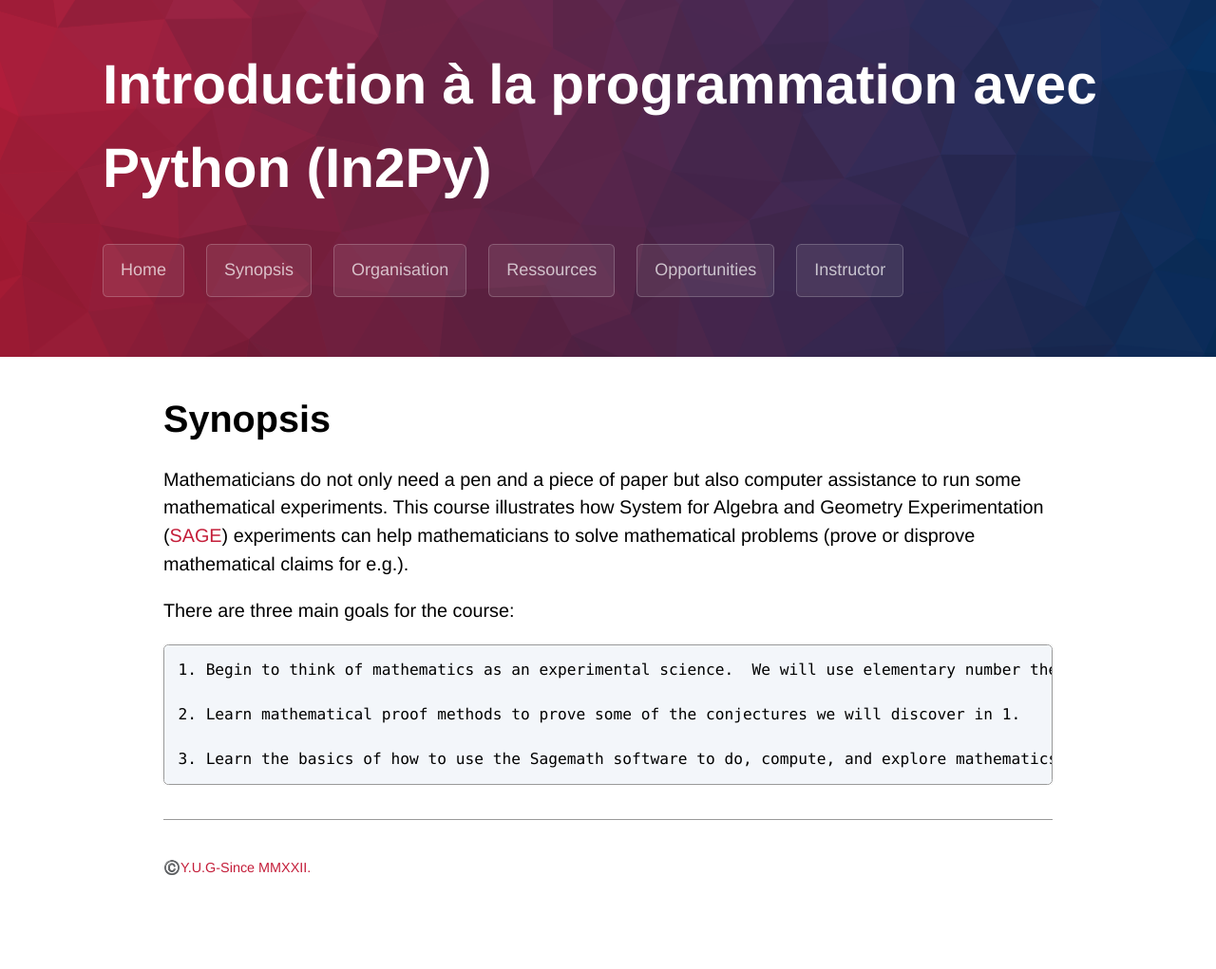
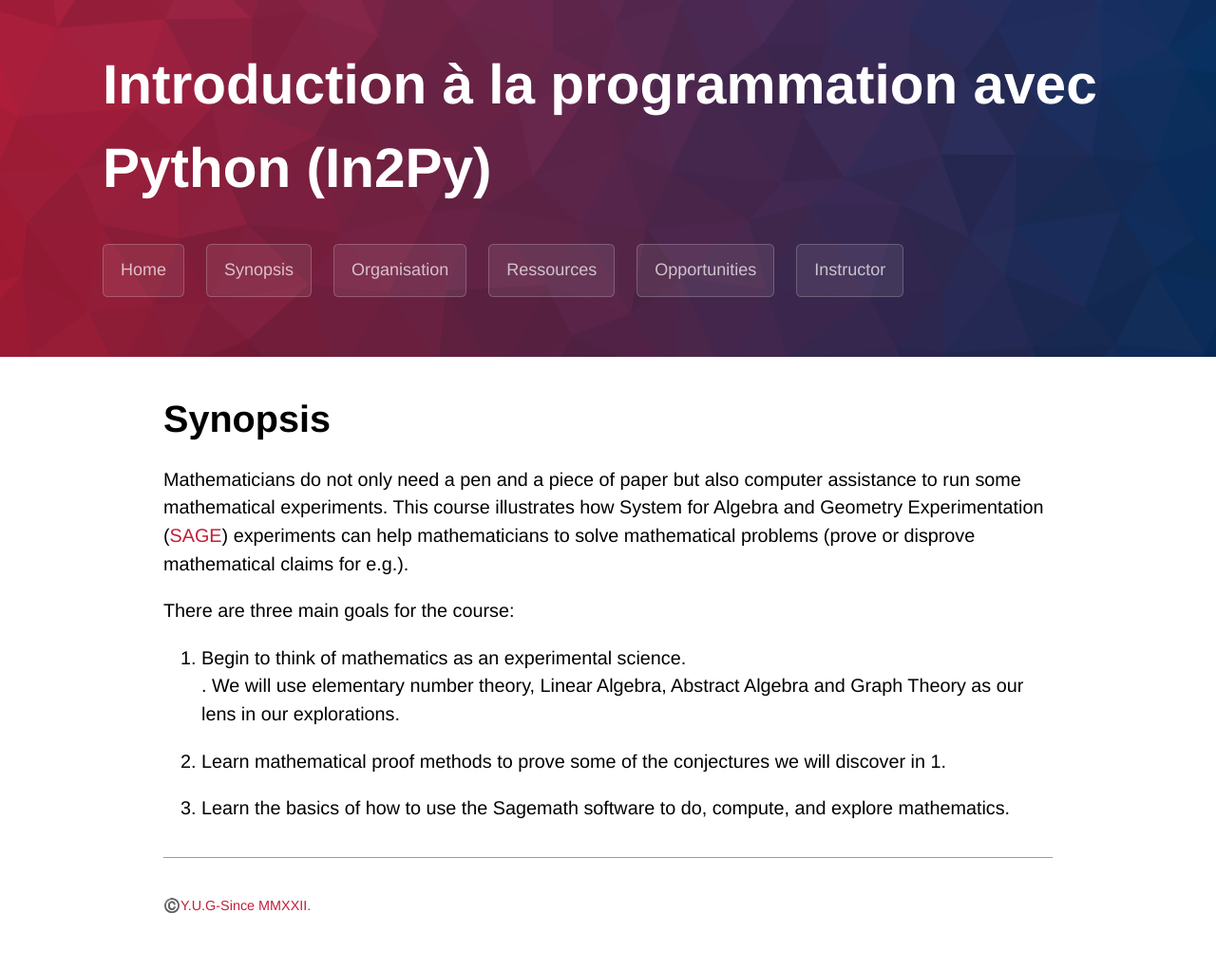
Before and after one commit to WoComtoQC/wocomtoqc.github.io, a Jekyll site: the page built from synopsis.md, in a window 1280 px wide. Shown: the whole page at 95% size. Built offline with Jekyll 4.4.1, drawn with Linux system fonts in a browser that asks for light colours; some web fonts are replaced; our own code applies the rules of GitHub Pages for plain Markdown files; before the commit the page ends 981 px from its top, so only the background shows below that.

Commit message:
Update synopsis.md

```diff
--- a/synopsis.md
+++ b/synopsis.md
@@ -9,8 +9,9 @@ Mathematicians do not only need a pen and a piece of paper but also computer ass
 
 There are three main goals for the course:
 
-    1. Begin to think of mathematics as an experimental science.  We will use elementary number theory, Linear Algebra, Abstract Algebra and Graph Theory as our lens in our explorations.
+   1. Begin to think of mathematics as an experimental science.
+      . We will use elementary number theory, Linear Algebra, Abstract Algebra and Graph Theory as our lens in our explorations.
 
-    2. Learn mathematical proof methods to prove some of the conjectures we will discover in 1.
+   2. Learn mathematical proof methods to prove some of the conjectures we will discover in 1.
 
-    3. Learn the basics of how to use the Sagemath software to do, compute, and explore mathematics.
+   3. Learn the basics of how to use the Sagemath software to do, compute, and explore mathematics.
```
